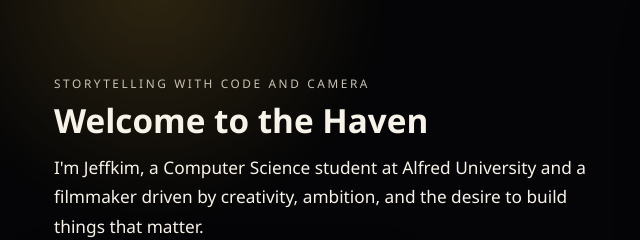
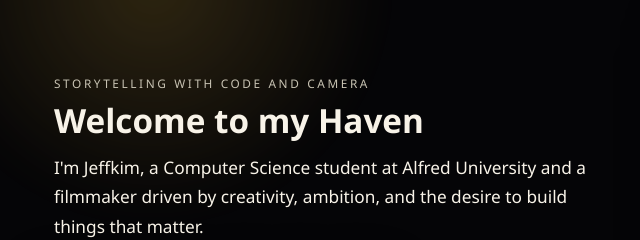
Before and after one commit to jeffkimkimo/myhaven, a plain HTML site: page portfolio.html in a window 1280 px wide. Shown: the part 169-409 px from the top of the page, 36-676 px from the left. Drawn offline with Linux system fonts and the light colour scheme.

Commit message:
Add files via upload

```diff
--- a/portfolio.html
+++ b/portfolio.html
@@ -26,7 +26,7 @@
       <div class="hero-grid">
         <div class="hero-content">
           <p class="eyebrow">Storytelling with code and camera</p>
-          <h2>Welcome to the Haven </h2>
+          <h2>Welcome to my Haven </h2>
           <p class="lede">I'm Jeffkim, a Computer Science student at Alfred University and a filmmaker driven by creativity, ambition, and the desire to build things that matter.</p>
 
           <div class="socials" aria-label="social links">
```
